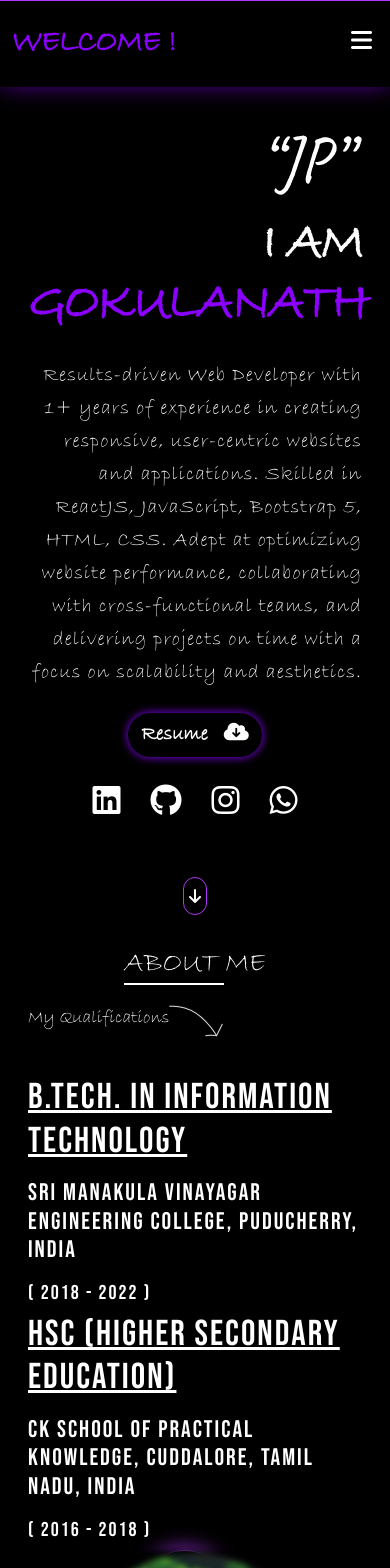
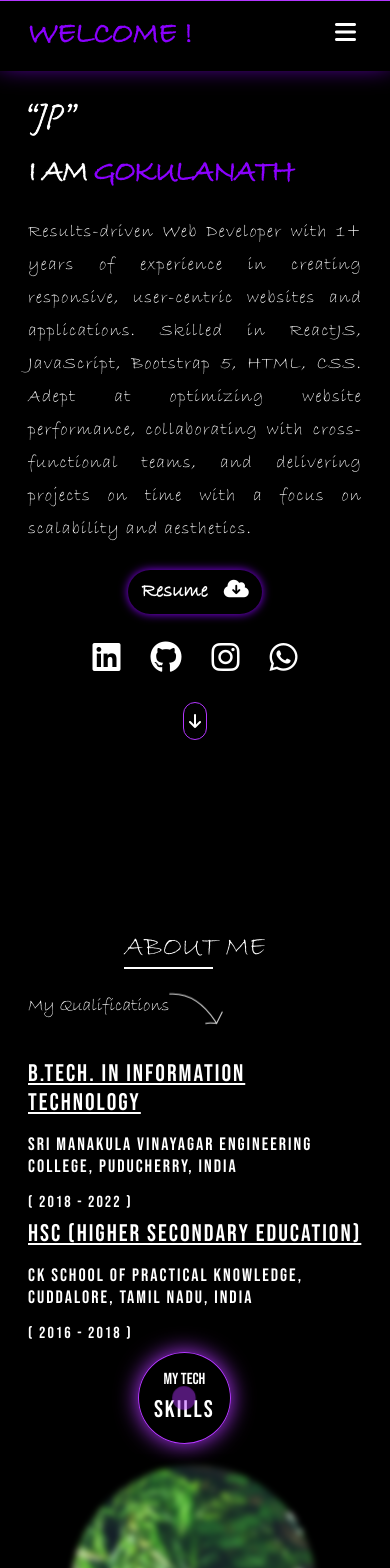
Before and after one commit to MrGokul27/my-portfolio, a React (Create React App) app: page / in a window 390 px wide. Shown: the top 1568 px of the page. Built offline with nearby package versions, Linux system fonts and the light colour scheme.

Commit message:
updated code for responsive devices.

```diff
--- a/src/components/About.jsx
+++ b/src/components/About.jsx
@@ -12,7 +12,7 @@ const About = () => {
     }
   };
   return (
-    <section id="about" className="about-section p-md-5 p-3 bebasNeue">
+    <section id="about" className="about-section p-lg-5 p-3 bebasNeue">
       <div className="container-fluid">
         <div className="row">
           <div className="col-12 text-center bradleyHand">
@@ -20,7 +20,7 @@ const About = () => {
           </div>
         </div>
         <div className="row align-items-center">
-          <div className="col-md-6 position-relative">
+          <div className="col-lg-6 col-md-7 position-relative about-second-sec">
             <div className="about-style-txt bradleyHand">
               <p>
                 My Qualifications
@@ -47,7 +47,7 @@ const About = () => {
               <span>SKILLS</span>
             </div>
           </div>
-          <div className="col-md-6">
+          <div className="col-lg-6 col-md-5">
             <div className="text-center">
               <img src={myImageAbout} alt="" className="img-fluid blur-image" />
             </div>
--- a/src/components/Contact.jsx
+++ b/src/components/Contact.jsx
@@ -33,7 +33,7 @@ const Contact = () => {
   };
 
   return (
-    <section id="contact" className="contact-section py-5">
+    <section id="contact" className="contact-section p-lg-5 p-3 pb-md-0 pb-5 bebasNeue">
       <div className="container-fluid">
         <div className="row">
           <div className="col-12 text-center bradleyHand">
@@ -41,7 +41,7 @@ const Contact = () => {
           </div>
         </div>
         <div className="row justify-content-center">
-          <div className="col-md-7">
+          <div className="col-lg-7 col-md-10">
             <div className="form-curve my-md-5">
               <Form
                 name="contact_form"
@@ -50,7 +50,7 @@ const Contact = () => {
                 className="contact-form p-md-5 p-3"
               >
                 {/* First Name and Last Name */}
-                <Row gutter={[150, 16]}>
+                <Row gutter={[{ xs: 16, sm: 24, md: 32, lg: 50, xl: 150 }, 16]}>
                   <Col xs={24} md={12}>
                     <Form.Item
                       label="FIRST NAME"
@@ -82,7 +82,7 @@ const Contact = () => {
                 </Row>
 
                 {/* Email and Phone Number */}
-                <Row gutter={[150, 16]}>
+                <Row gutter={[{ xs: 16, sm: 24, md: 32, lg: 50, xl: 150 }, 16]}>
                   <Col xs={24} md={12}>
                     <Form.Item
                       label="EMAIL ID"
@@ -115,7 +115,7 @@ const Contact = () => {
                 </Row>
 
                 {/* Message */}
-                <Row gutter={[150, 16]}>
+                <Row gutter={[{ xs: 16, sm: 24, md: 32, lg: 50, xl: 150 }, 16]}>
                   <Col xs={24} md={12}>
                     <Form.Item
                       label="MESSAGE"
@@ -133,7 +133,7 @@ const Contact = () => {
                 </Row>
 
                 {/* Submit Button */}
-                <Row gutter={[150, 16]} className="align-items-center">
+                <Row gutter={[{ xs: 16, sm: 24, md: 32, lg: 50, xl: 150 }, 16]} className="align-items-center">
                   <Col xs={24} md={12}>
                     <Form.Item>
                       <Button
@@ -146,7 +146,7 @@ const Contact = () => {
                     </Form.Item>
                   </Col>
                   <Col xs={24} md={12} className="text-md-end text-center">
-                    <div className="social-icons">
+                    <div className="social-icons  mt-3">
                       <a
                         href="https://www.linkedin.com/in/gokulanath-jp-464465261?utm_source=share&utm_campaign=share_via&utm_content=profile&utm_medium=android_app"
                         target="_blank"
--- a/src/components/Home.jsx
+++ b/src/components/Home.jsx
@@ -38,10 +38,10 @@ const Home = () => {
   return (
     <>
       {/* Theme Toggle Button */}
-      <section id="home" className="hero-section px-md-5 px-3 bradleyHand">
+      <section id="home" className="hero-section p-lg-5 p-3 bradleyHand">
         <div className="container-fluid">
           <div className="row">
-            <div className="col-md-6 parallax-effect">
+            <div className="col-lg-6 col-md-12 parallax-effect">
               <div className="position-relative">
                 <button
                   className="theme-toggle-btn"
@@ -56,12 +56,12 @@ const Home = () => {
                 </button>
               </div>
             </div>
-            <div className="col-md-6">
-              <div className="py-5 text-end mt-md-5">
+            <div className="col-lg-6 col-md-12">
+              <div className="py-lg-5 py-3 text-md-end text-start mt-lg-5">
                 {theme === "light" ? (
-                  <img src={jpLight} alt="" className="img-fluid" />
+                  <img src={jpLight} alt="" className="img-fluid jp-img" />
                 ) : (
-                  <img src={jpDark} alt="" className="img-fluid" />
+                  <img src={jpDark} alt="" className="img-fluid jp-img" />
                 )}
                 <h2>
                   <span>I AM</span> GOKULANATH
--- a/src/components/Navbar.jsx
+++ b/src/components/Navbar.jsx
@@ -21,7 +21,7 @@ const Navbar = () => {
   }, [theme]);
 
   return (
-    <nav className="navbar bradleyHand py-4">
+    <nav className="navbar bradleyHand p-lg-5 p-3">
       <div className="container-fluid">
         <div className="logo">WELCOME !</div>
 
@@ -39,7 +39,7 @@ const Navbar = () => {
         </button>
 
         {/* Navigation Links */}
-        <ul className={`nav-links ${isMobileMenuOpen ? "mobile-active" : ""}`}>
+        <ul className={`nav-links ${isMobileMenuOpen ? "mobile-active" : "mt-md-0 mt-3"}`}>
           <li>
             <NavLink to="/">HOME</NavLink>
           </li>
@@ -53,7 +53,7 @@ const Navbar = () => {
             <NavLink to="#projects">PROJECTS</NavLink>
           </li>
           <li>
-            <NavLink to="#contact">CONTACT ME</NavLink>
+            <NavLink to="#contact">CONTACT</NavLink>
           </li>
         </ul>
       </div>
--- a/src/components/Projects.jsx
+++ b/src/components/Projects.jsx
@@ -29,7 +29,7 @@ const Projects = () => {
   ];
 
   return (
-    <section id="projects" className="projects-section p-md-5 p-3 bebasNeue">
+    <section id="projects" className="projects-section p-lg-5 p-3 bebasNeue">
       <div className="container-fluid">
         <div className="row">
           <div className="col-12 text-center bradleyHand">
@@ -39,8 +39,8 @@ const Projects = () => {
         <div className="row mb-5 slider">
           <div className="col-12 slide-track">
             {projects.map((project, index) => (
-              <div key={index} className="col-md-6">
-                <div className="card projects-card p-3 mt-md-5 slide">
+              <div key={index} className="col-lg-6 col-md-8 col-12">
+                <div className="card projects-card p-3 mt-md-5 mt-3 slide">
                   <img src={project.image} alt={project.title} className="img-fluid" />
                   <h3 className="mt-3">{project.title}</h3>
                   <p>{project.description}</p>
--- a/src/components/Skills.jsx
+++ b/src/components/Skills.jsx
@@ -26,10 +26,10 @@ const Skills = () => {
   ];
 
   return (
-    <section id="skills" className="skills-section p-md-5 p-3 bebasNeue">
+    <section id="skills" className="skills-section p-lg-5 p-3 bebasNeue">
       <div className="container-fluid">
         <div className="row justify-content-center">
-          <div className="col-md-10 text-center bradleyHand">
+          <div className="col-lg-10 text-center bradleyHand">
             <h1 className="section-heading-underline">MY SKILLS</h1>
             <p className="mt-4">
               Proficient in Frontend Development using ReactJS, JavaScript,
--- a/src/css/about.css
+++ b/src/css/about.css
@@ -148,3 +148,34 @@
 }
 
 /* *********************** */
+@media screen and (max-width: 768px) {
+  .about-section h2 {
+    font-size: 24px;
+  }
+
+  .about-section h3 {
+    font-size: 18px;
+  }
+
+  .about-section h4 {
+    font-size: 16px;
+  }
+
+  .about-second-sec {
+    padding-bottom: 110px;
+  }
+}
+
+@media (min-width: 769px) and (max-width: 1200px) {
+  .about-section h2 {
+    font-size: 28px;
+  }
+
+  .about-section h3 {
+    font-size: 22px;
+  }
+
+  .about-section h4 {
+    font-size: 18px;
+  }
+}
--- a/src/css/contact.css
+++ b/src/css/contact.css
@@ -108,3 +108,9 @@
   box-shadow: 0 0 0 2px #b336ff40 !important;
   outline: none;
 }
+
+@media (min-width: 769px) and (max-width: 1200px) {
+  .contact-section .social-icons a {
+    font-size: 20px;
+  }
+}
--- a/src/css/home.css
+++ b/src/css/home.css
@@ -31,17 +31,6 @@
   color: var(--nav-text-color);
   font-size: 1.5rem;
   cursor: pointer;
-}
-
-/* Media Query for Smaller Screens */
-@media screen and (max-width: 768px) {
-  .home h2 {
-    font-size: 2.5rem;
-  }
-
-  .home p {
-    font-size: 1rem;
-  }
 }
 
 /* Social Icons */
@@ -93,3 +82,26 @@
 [data-theme="dark"] .parallax-effect {
   background-image: url("../images/my-image-home-dark.png");
 }
+
+/* Media Query for Smaller Screens */
+@media screen and (max-width: 768px) {
+  .hero-section h2 {
+    font-size: 30px;
+    text-align: start;
+  }
+
+  .hero-section p {
+    font-size: 18px;
+    text-align: justify;
+  }
+
+  .hero-section .jp-img {
+    width: 50px;
+  }
+}
+
+@media (min-width: 769px) and (max-width: 1200px) {
+  .hero-section h2 {
+    font-size: 40px;
+  }
+}
--- a/src/css/project.css
+++ b/src/css/project.css
@@ -63,3 +63,13 @@
 .projects-section .slide-track:hover {
     animation-play-state: paused;
 }
+
+@media screen and (max-width: 768px) {
+    .projects-section .projects-card h3 {
+        font-size: 28px;
+    }
+
+    .projects-section .projects-card p {
+        font-size: 16px;
+    }
+}
--- a/src/css/skill.css
+++ b/src/css/skill.css
@@ -34,3 +34,10 @@
     box-shadow: 0 0 10px rgba(179, 54, 255, 0.8);
     z-index: 10;
 }
+
+@media screen and (max-width: 768px) {
+    .skills-section p {
+        font-size: 18px;
+        text-align: justify;
+    }
+}
```
